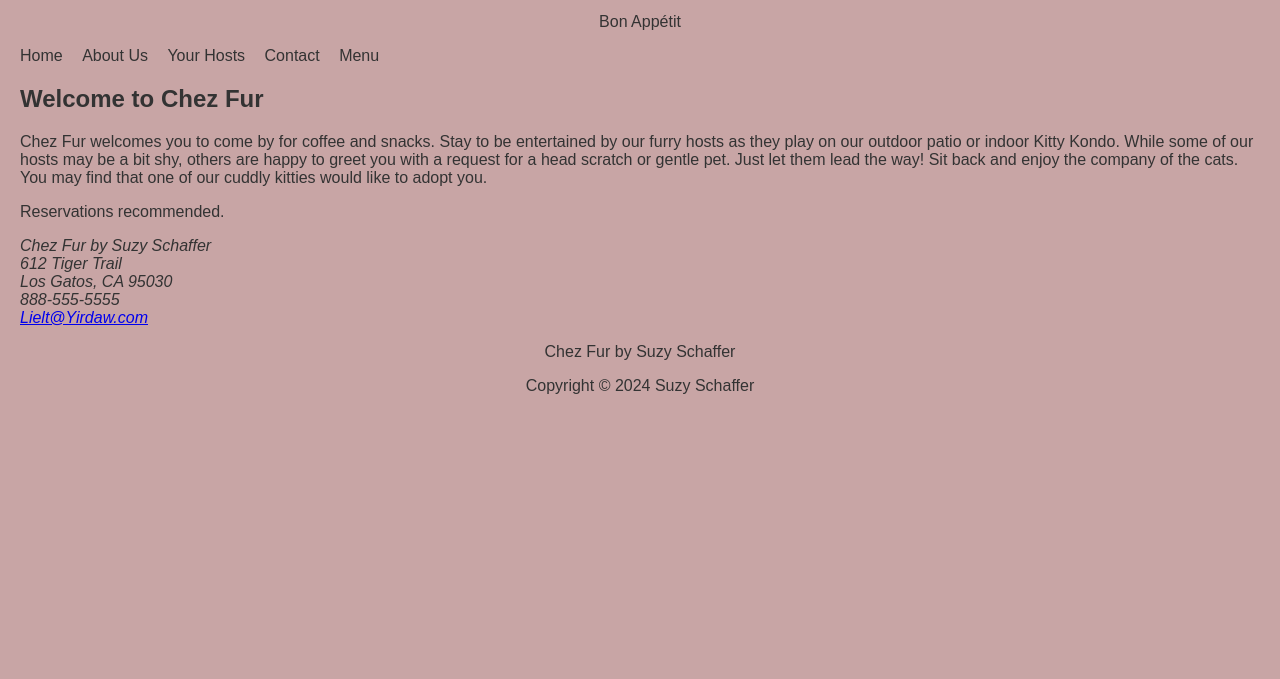
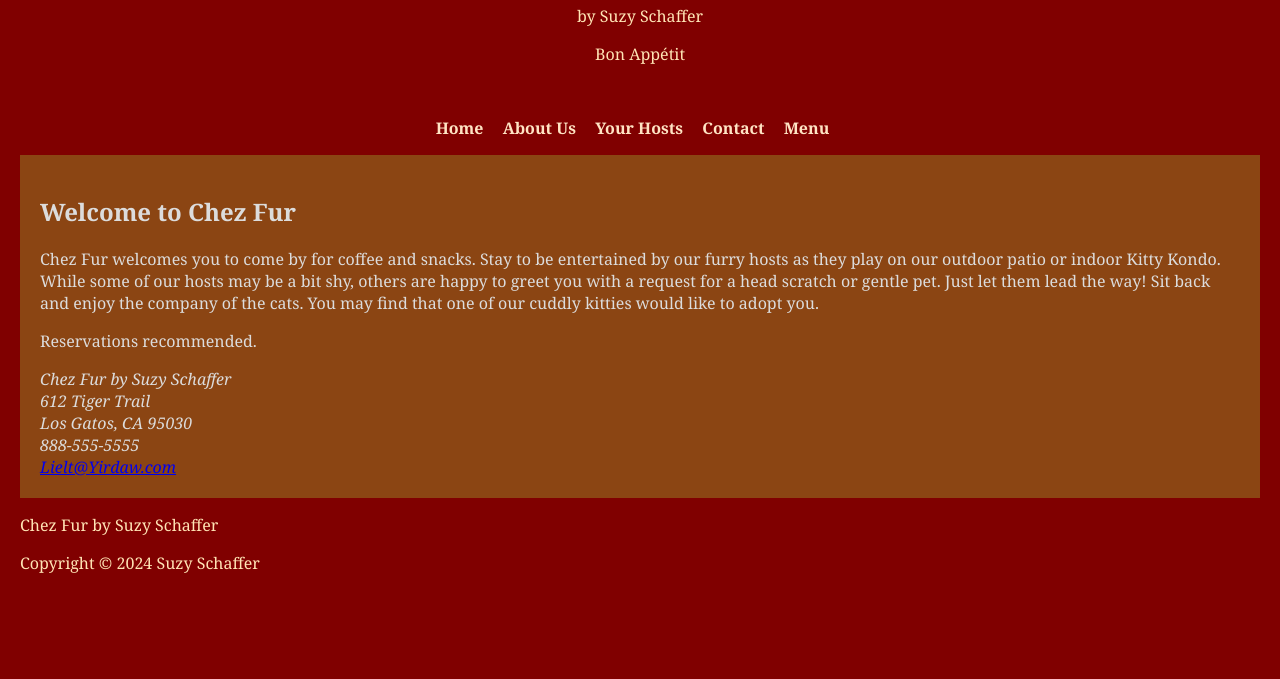
Before and after one commit to Lielt0522/ChezFur-Project, a plain HTML site: page index.html in a window 1280 px wide. Shown: the part 121-800 px from the top of the page. Drawn offline with Linux system fonts and the light colour scheme.

Commit message:
Update ChezFur.css

```diff
--- a/stylesheets/ChezFur.css
+++ b/stylesheets/ChezFur.css
@@ -1,14 +1,23 @@
 /* ChezFur.css */
+
+/* Base styles for the body */
 body {
-    background-color: #C8A5A5; /* Background color */
-    color: #333333; /* Text color */
-    font-family: Arial, sans-serif; /* Default font */
+    background-color: peru; /* Set background color for mobile */
+    color: bisque; /* Font color for text */
+    font-family: Arial, sans-serif; /* Font family */
     margin: 0; /* Remove default margin */
-    padding: 20px; /* Add some padding */
+    padding: 20px; /* Add padding */
 }
 
-header, footer {
-    text-align: center; /* Center text in header and footer */
+/* Header styles */
+header {
+    text-align: center; /* Center header text */
+    padding: 20px 0; /* Space around header */
+}
+
+/* Navigation styles */
+nav {
+    text-align: center; /* Center navigation */
 }
 
 nav ul {
@@ -17,15 +26,30 @@ nav ul {
 }
 
 nav ul li {
-    display: inline; /* Display list items inline */
-    margin-right: 15px; /* Space between menu items */
+    display: inline; /* Display items inline */
+    margin-right: 15px; /* Space between items */
 }
 
 nav ul li a {
     text-decoration: none; /* Remove underline from links */
-    color: #333333; /* Link color */
+    color: bisque; /* Link color */
+    font-weight: bold; /* Bold links */
 }
 
-nav ul li a:hover {
-    text-decoration: underline; /* Underline on hover */
+/* Main content styles */
+main {
+    background-color: saddlebrown; /* Background color for main content */
+    color: gainsboro; /* Font color for main content */
+    padding: 20px; /* Padding for main content */
 }
+
+/* Media Query for larger screens */
+@media (min-width: 750px) {
+    body {
+        background-color: maroon; /* Change background color for larger screens */
+        color: moccasin; /* Change text color for larger screens */
+        font-family: Georgia, serif; /* Change font family for header text */
+    }
+
+    /* Main content styles remain unchanged */
+}
```
